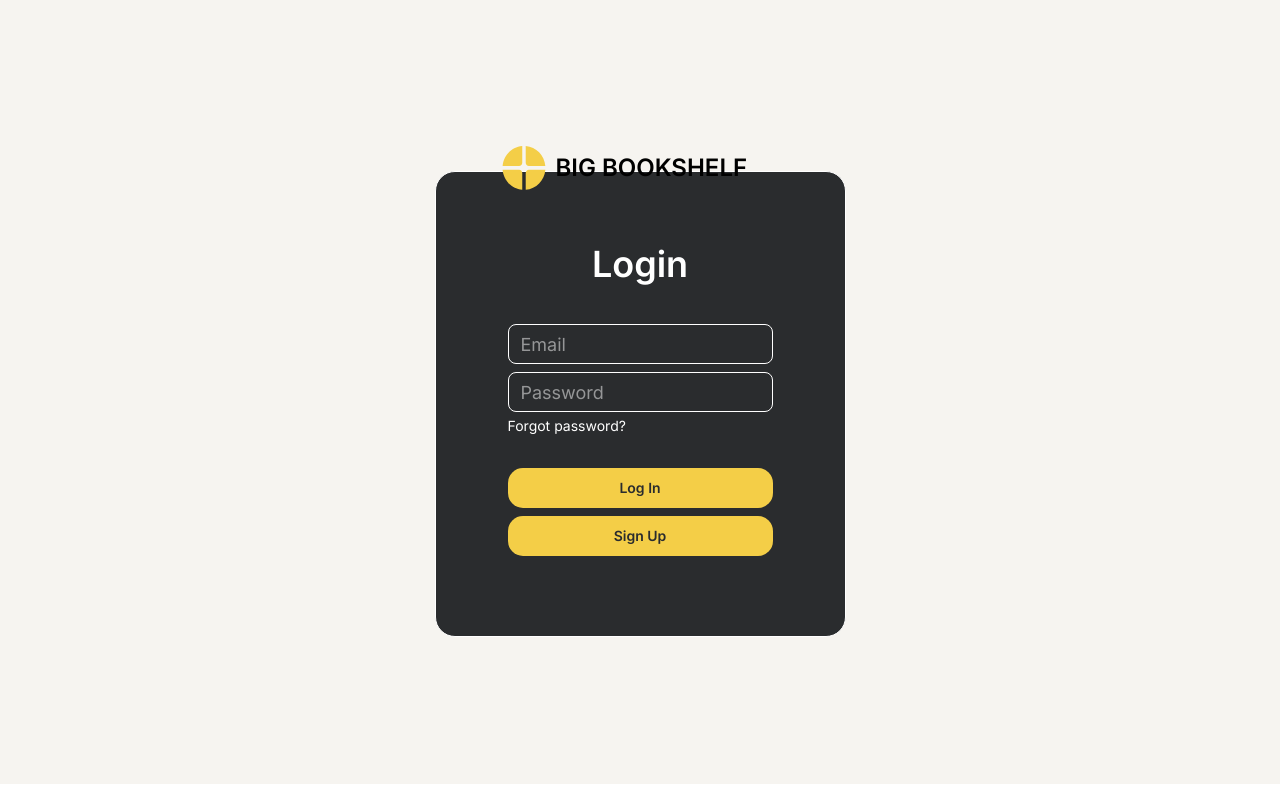
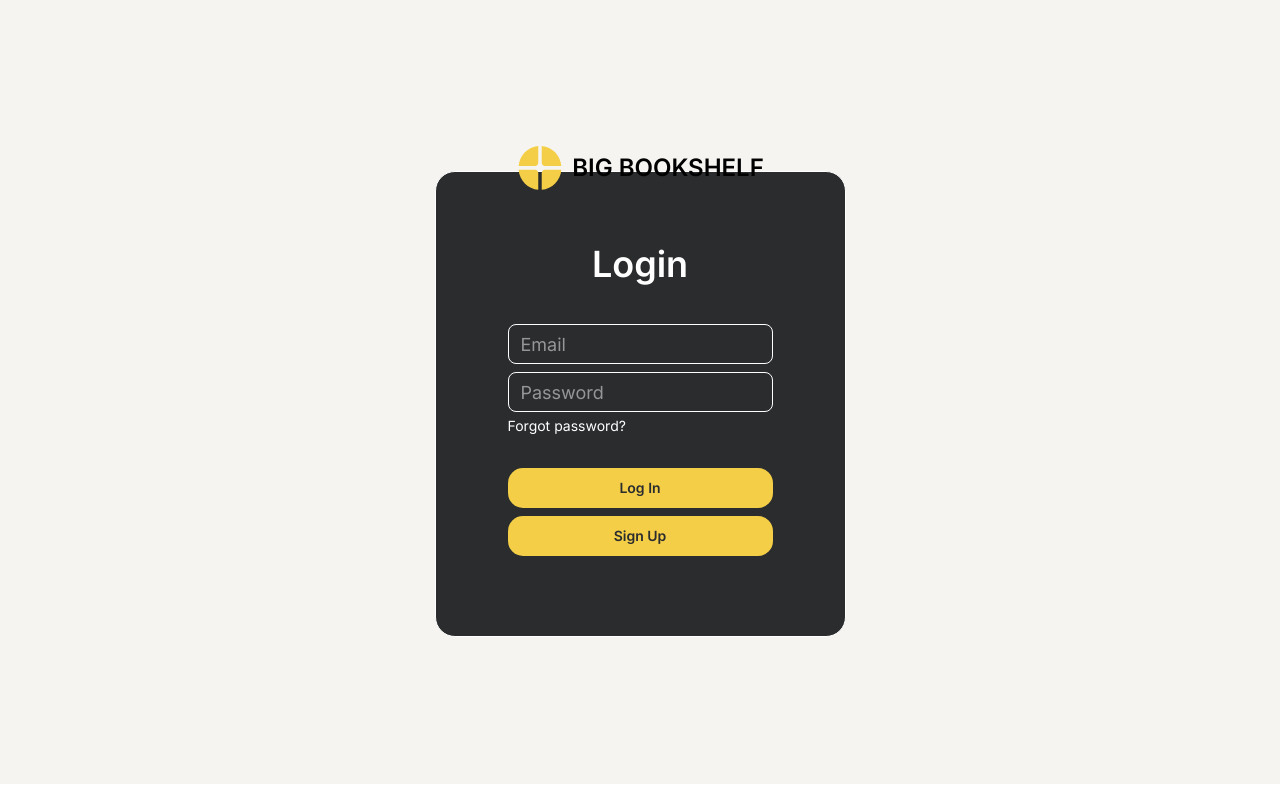
Before and after one commit to abdullahnadeemdev/bookshelf, a React (Vite) app: page /login in a window 1280 px wide. Built offline with nearby package versions, Linux system fonts and the light colour scheme.

Commit message:
fixed website logo

```diff
--- a/src/pages/LoginPage/index.jsx
+++ b/src/pages/LoginPage/index.jsx
@@ -90,9 +90,12 @@ const Login = () => {
     });
   };
   return (
-    <div className="w-full flex items-center h-[95vh]  relative">
-      <div className=" sm:max-w-[500px] m-4 border rounded-[20px]  bg-blackC p-4 xs:p-6 sm:p-10 md:p-16 mx-auto">
-        <NavLink to="/" className="absolute top-[16%] ">
+    <div className="w-full flex items-center h-[95vh] relative">
+      <div className=" sm:max-w-[500px] m-4 border rounded-[20px] flex  justify-center  bg-blackC p-4 xs:p-6 sm:p-10 md:p-16 mx-auto">
+        <NavLink
+          to="/"
+          className="absolute top-[8%] sm:-top-[1%] mx-auto lg:top-[10%] xl:top-[16%] "
+        >
           <div className="flex items-center gap-2 ">
             <Logo className="h-7 w-8 lg:h-9 lg:w-12" />
             <p className="font-semibold text-base text-black lg:text-xl xl:text-2xl">
```
